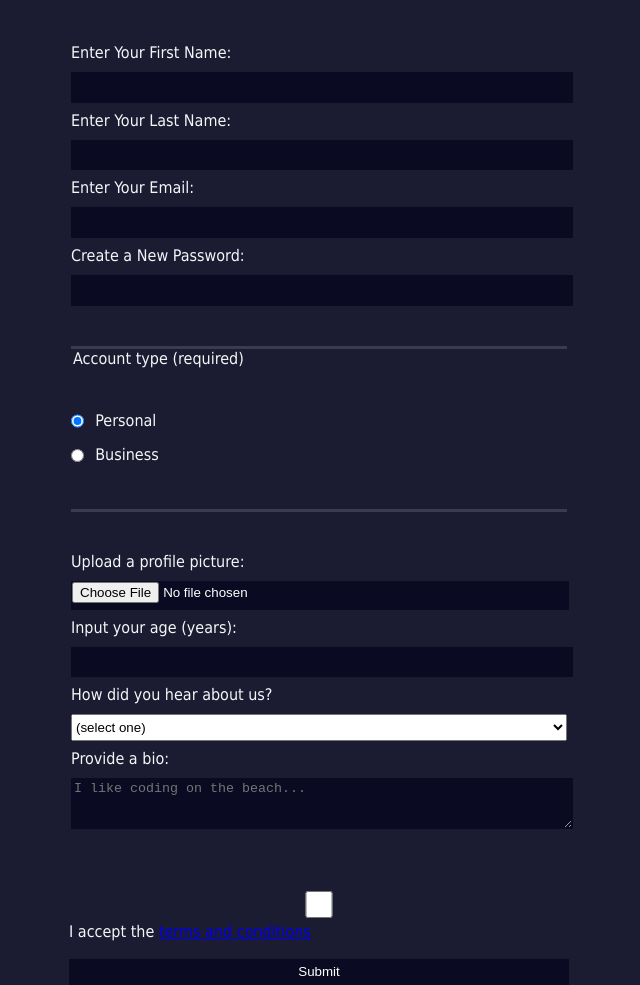
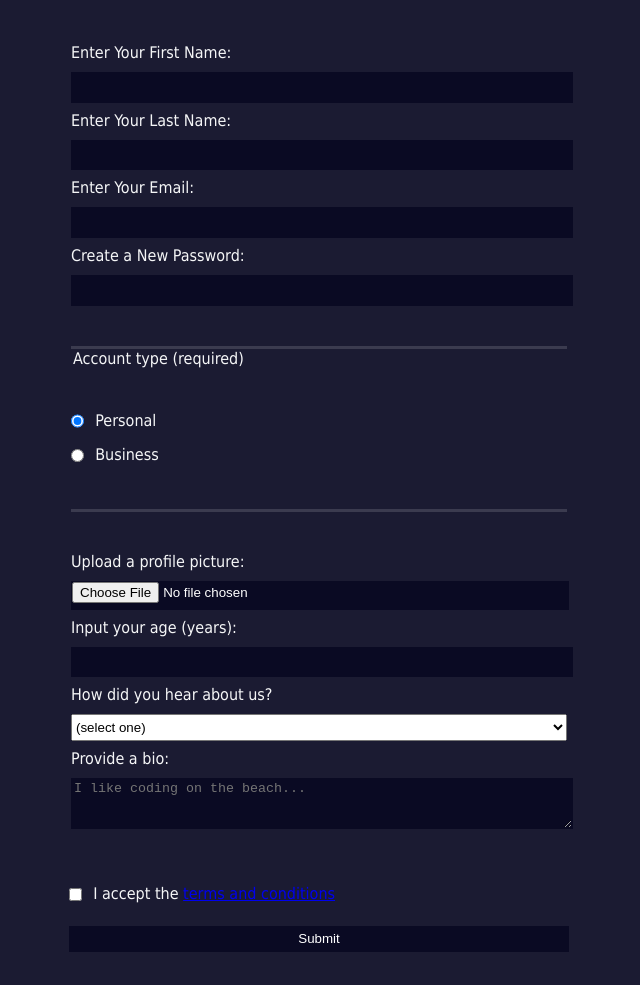
Before and after one commit to RamdeRomero/Freecodecamp-Projects, a plain HTML site: page Registration Form/index.html in a window 1280 px wide. Shown: the part 134-1119 px from the top of the page, without its empty margins (321-961 px from the left). After the commit the page ends 1086 px from the top, so only its background shows below. Drawn offline with Linux system fonts and the light colour scheme.

Commit message:
Update index.html

```diff
--- a/Registration Form/index.html
+++ b/Registration Form/index.html
@@ -37,7 +37,7 @@
         </label>
       </fieldset>
       <label for="terms-and-conditions">
-        <input id="terms-and-conditions" type="checkbox" required name="terms-and-conditions" /> I accept the <a href="https://www.freecodecamp.org/news/terms-of-service/">terms and conditions</a>
+        <input class="inline" id="terms-and-conditions" type="checkbox" required name="terms-and-conditions" /> I accept the <a href="https://www.freecodecamp.org/news/terms-of-service/">terms and conditions</a>
       </label>
       <input type="submit" value="Submit" />
     </form>
```
